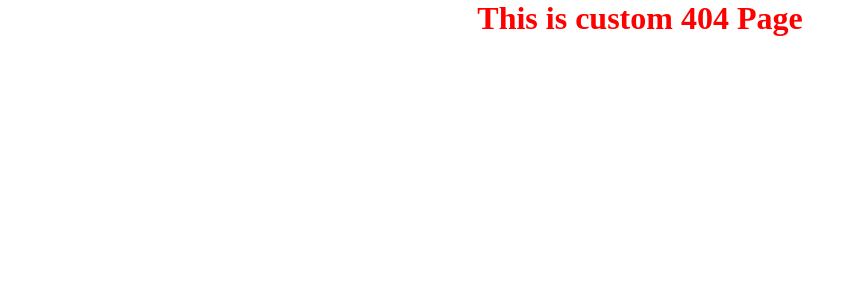
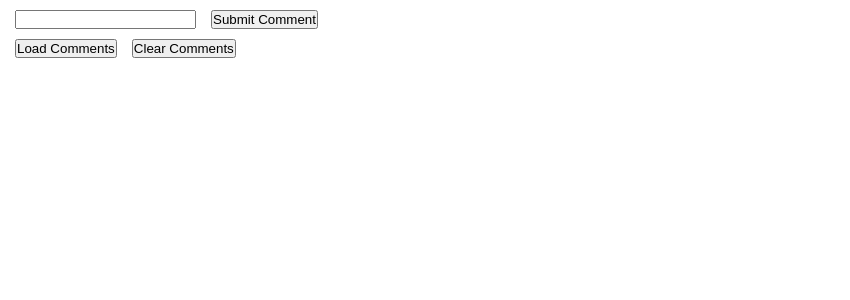
Before and after one commit to Ismoil00/NextJS__Tutorial-01, a Next.js app: page /apiCalls/comments in a window 1280 px wide. Before the commit this address had no page. Shown: the top 300 px of the page, without its empty margins (0-850 px from the left). Built offline with nearby package versions, Linux system fonts and the light colour scheme.

Commit message:
API calls

```diff
--- /dev/null
+++ b/data/comments.tsx
@@ -0,0 +1,15 @@
+
+export const comments = [
+  {
+    id: 1,
+    text: "This is the first comment",
+  },
+  {
+    id: 2,
+    text: "This is the second comment",
+  },
+  {
+    id: 3,
+    text: "This is the third comment",
+  }
+]
--- /dev/null
+++ b/data/players.tsx
@@ -0,0 +1,15 @@
+
+export const players = {
+  player1: {
+    name: "Ismoil",
+    age: 24,
+    job: "Front-end developer",
+    status: "married",
+  },
+  player2: {
+    name: "Sorbon",
+    age: 25,
+    job: "Businessman",
+    status: "married",
+  },
+};
--- /dev/null
+++ b/src/pages/api/comments/[commentID].tsx
@@ -0,0 +1,18 @@
+import { comments } from "data/comments";
+
+export default function handler(req:any, res:any) {
+  const { commentID } = req.query;
+
+  if (req.method === "GET"){
+    const comment = comments.find((com: any) => com.id === parseInt(commentID));
+    res.status(200).json(comment);
+  } else if (req.method === "DELETE") {
+    // API DELETE Request Handler:
+    const comment = comments.find((com:any) => com.id === parseInt(commentID));
+
+    const index = comments.findIndex((com:any) => com.id === parseInt(commentID));
+    comments.splice(index, 1);
+
+    res.status(200).json(comment);
+  }
+}
--- /dev/null
+++ b/src/pages/api/comments/index.tsx
@@ -0,0 +1,18 @@
+import { comments } from "data/comments";
+
+export default function handler (req: any, res: any) {
+  if (req.method === "GET") {
+    //GET Request Handling:
+    res.status(200).json(comments);
+  } else if (req.method === "POST") {
+    // POST Request Handling:
+    const comment = req.body.comment;
+    const newComment = {
+      id: comments.length ? comments[comments.length - 1].id + 1 : 1,
+      text: comment,
+    }
+    comments.push(newComment);
+    //After handling POST Request we send 201 HTTP Protocole;
+    res.status(201).json(newComment);
+  }
+}
--- /dev/null
+++ b/src/pages/api/index.tsx
@@ -0,0 +1,5 @@
+
+
+export default function handler(req: any, res: any) {
+  res.status(200).json({ name: "Home API route" });
+}
--- /dev/null
+++ b/src/pages/api/players/index.tsx
@@ -0,0 +1,6 @@
+import { players } from "data/players";
+
+
+export default function handler(req: any, res: any) {
+  res.status(200).json(players);
+}
--- /dev/null
+++ b/src/pages/apiCalls/comments.tsx
@@ -0,0 +1,76 @@
+import { useState } from "react";
+
+export default function RenderComments() {
+  const style = { marginTop: "10px", marginLeft: "15px" };
+  const [commments, setComments] = useState<any[]>([]);
+  const [comment, setComment] = useState<string>("");
+
+  // API GET Request:
+  const fetchComments = async () => {
+    const res = await fetch("/api/comments");
+    const data = await res.json();
+    setComments(data);
+  };
+
+  const clearComents = () => {
+    setComments([]);
+  };
+
+  // API POST Request:
+  const submitComment = async () => {
+    const res = await fetch("/api/comments", {
+      method: "POST",
+      body: JSON.stringify({ comment }),
+      headers: {
+        "Content-Type": "application/json",
+      },
+    });
+    const data = await res.json();
+    console.log(data);
+    setComment("");
+    fetchComments();
+  };
+
+  // API DELETE Request:
+  const deleteComment = async (id: any) => {
+    const res = await fetch(`/api/comments/${id}`, {
+      method: "DELETE",
+    });
+    const data = await res.json();
+    console.log(data);
+    fetchComments();
+  };
+
+  return (
+    <>
+      <input
+        type="text"
+        value={comment}
+        onChange={(e) => setComment(e.target.value)}
+        style={style}
+      />
+      <button onClick={submitComment} style={style}>
+        Submit Comment
+      </button>
+      <br />
+      <button onClick={fetchComments} style={style}>
+        Load Comments
+      </button>
+      <button onClick={clearComents} style={style}>
+        Clear Comments
+      </button>
+      {commments.map((com: any) => {
+        return (
+          <div key={com.id}>
+            <div>
+              {com.id}: {com.text}
+              <button onClick={() => deleteComment(com.id)} style={style}>
+                Delete
+              </button>
+            </div>
+          </div>
+        );
+      })}
+    </>
+  );
+}
```
